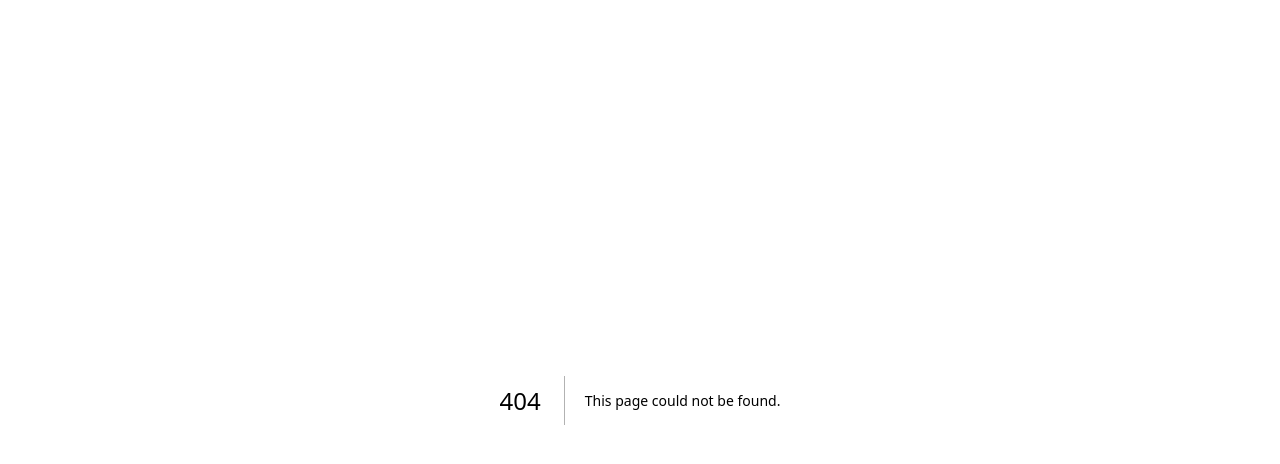
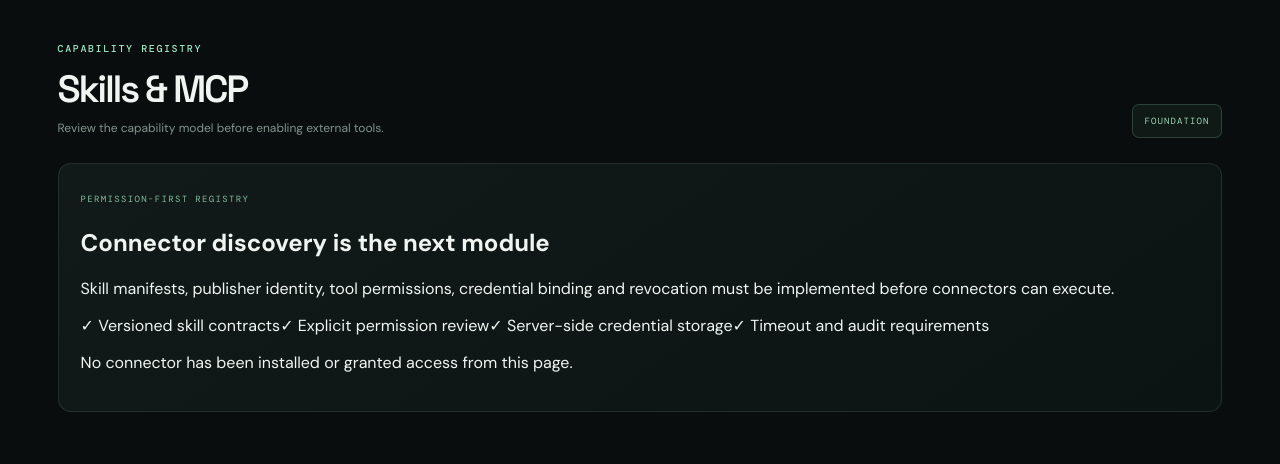
Before and after one commit to praveenkumar2014/gsvardent, a Next.js app: page /workspace/skills in a window 1280 px wide. Before the commit this address had no page. Shown: the top 464 px of the page. Built offline with nearby package versions, Linux system fonts and the light colour scheme.

Commit message:
feat: add capability registry placeholder route

```diff
--- /dev/null
+++ b/src/app/workspace/skills/page.tsx
@@ -0,0 +1,16 @@
+export default function SkillsPage() {
+  return (
+    <main className="module-page">
+      <div className="module-stack">
+        <div className="module-heading"><div><span className="eyebrow">CAPABILITY REGISTRY</span><h1>Skills & MCP</h1><p>Review the capability model before enabling external tools.</p></div><span className="module-count">FOUNDATION</span></div>
+        <section className="module-card skills-placeholder">
+          <span className="card-kicker">PERMISSION-FIRST REGISTRY</span>
+          <h2>Connector discovery is the next module</h2>
+          <p>Skill manifests, publisher identity, tool permissions, credential binding and revocation must be implemented before connectors can execute.</p>
+          <div className="skills-checks"><span>✓ Versioned skill contracts</span><span>✓ Explicit permission review</span><span>✓ Server-side credential storage</span><span>✓ Timeout and audit requirements</span></div>
+          <p className="module-hint">No connector has been installed or granted access from this page.</p>
+        </section>
+      </div>
+    </main>
+  );
+}
```
